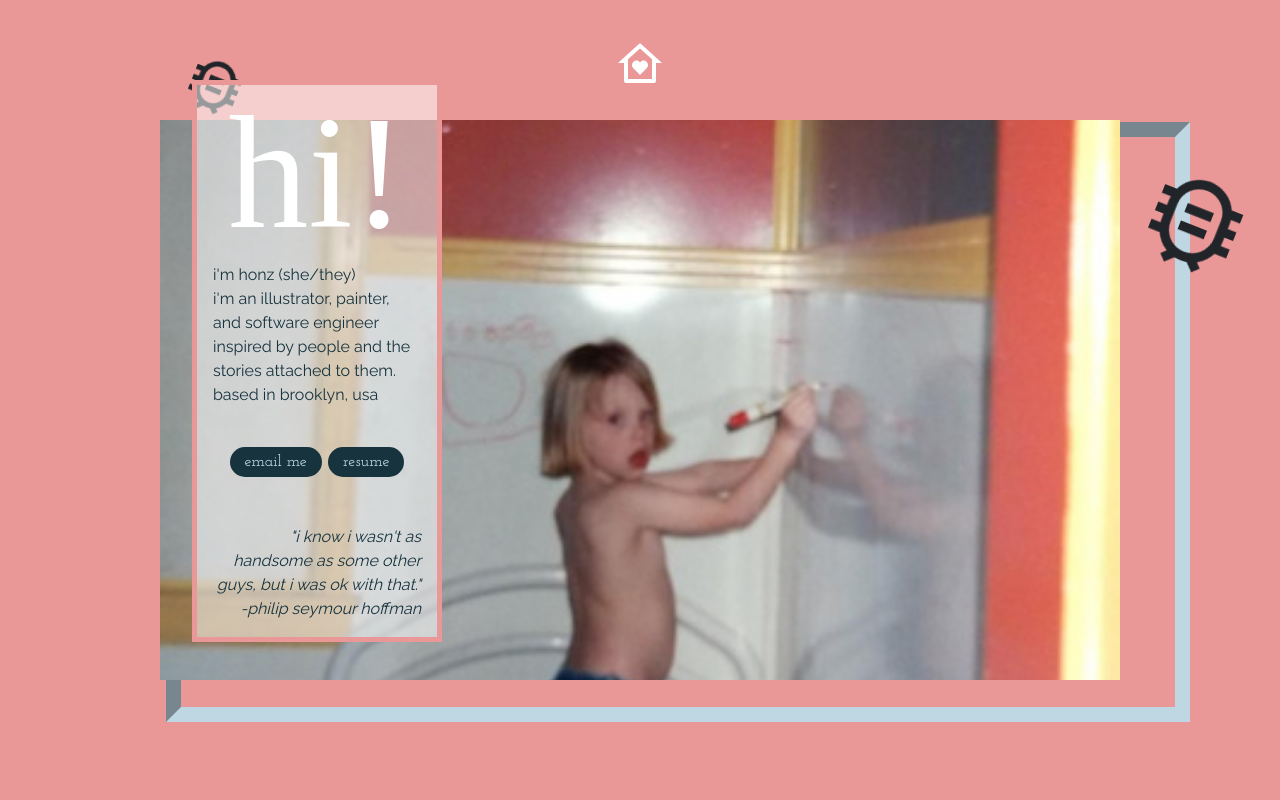
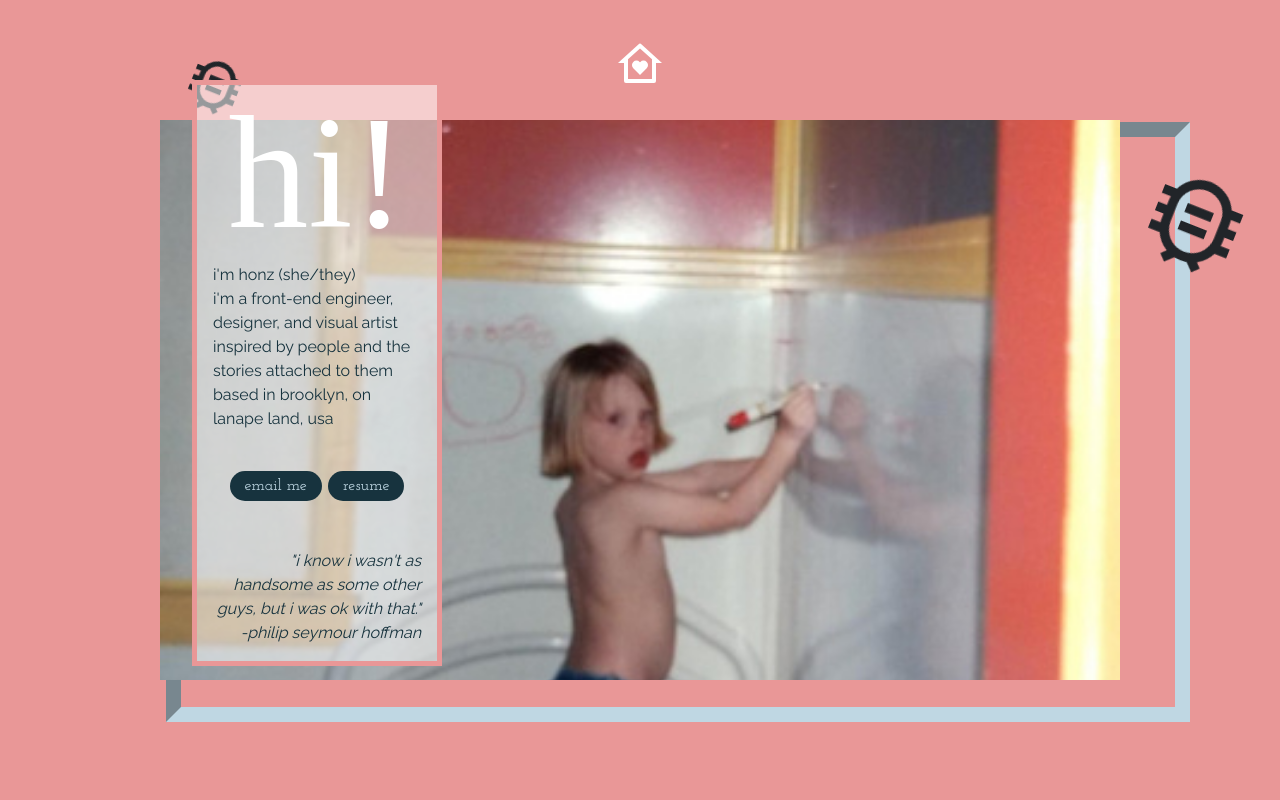
Before and after one commit to honzlavender/personalwebsite-2022, a React (Create React App) app: page /aboutcontact in a window 1280 px wide. Shown: the top 800 px of the page. Built offline with nearby package versions, Linux system fonts and the light colour scheme.

Commit message:
resume update

```diff
--- a/src/Cards/AboutDesign.js
+++ b/src/Cards/AboutDesign.js
@@ -30,10 +30,10 @@ function Playing() {
         <p className="play">
           <p className="hi">Hi!</p>
           <p className="copy">
-            I'm Honz (she/they) <br /> I'm an illustrator, painter, and software engineer inspired by
-            people and the stories attached to them.
+            I'm Honz (she/they) <br /> I'm a front-end engineer, designer, and visual artist inspired by
+            people and the stories attached to them
             <br/>
-            Based in Brooklyn, USA
+            Based in Brooklyn, on Lanape Land, USA
           </p>
           <div className="bothButtons">
             <div className="emailButton">
```
Also changed, not shown: 2 other files (tests, documents, lock files or other folders).
